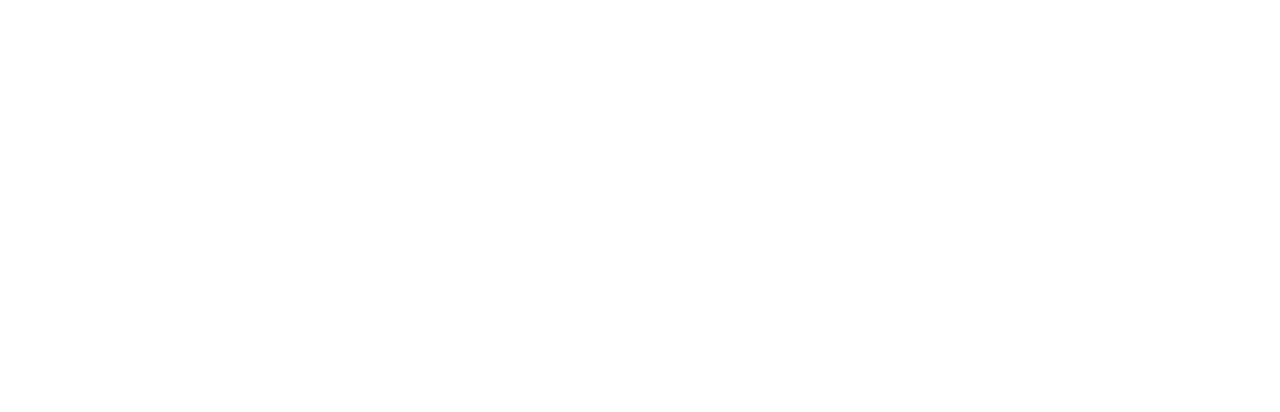
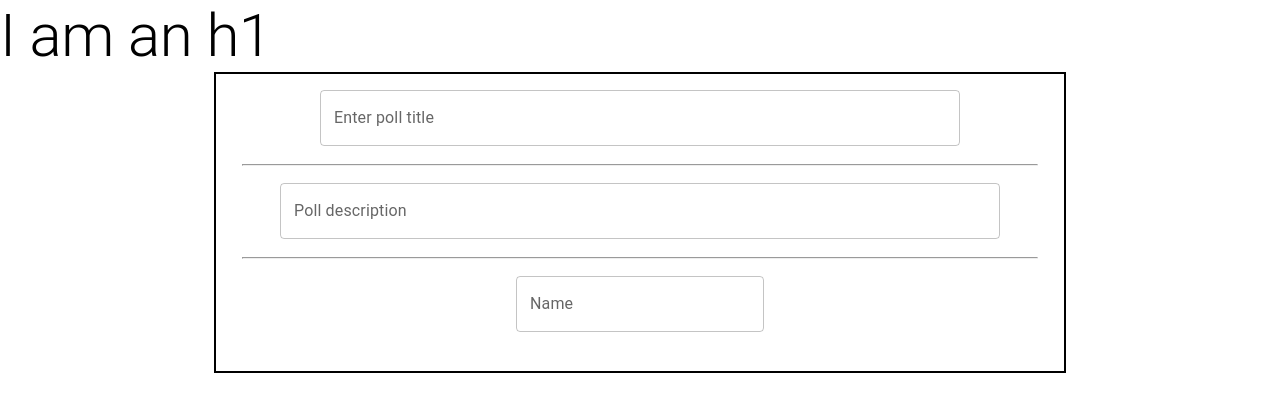
Before and after one commit to kartik7120/Survey-App, a React (Create React App) app: page /poll in a window 1280 px wide. Before the commit this address had no page. Shown: the top 412 px of the page. Built offline with nearby package versions, Linux system fonts and the light colour scheme.

Commit message:
Adding components to the Create poll page

```diff
--- a/src/App.js
+++ b/src/App.js
@@ -1,6 +1,7 @@
 import logo from "./logo.svg";
 import "./App.css";
 import React from "react";
+import "./style.css";
 // import { set } from "../server/app";
 
 function App() {
--- /dev/null
+++ b/src/components/Option.jsx
@@ -0,0 +1,12 @@
+import { TextField } from "@mui/material";
+
+function Option(props) {
+  return (
+    <TextField
+      helperText=" "
+      id="demo-helper-text-aligned-no-helper"
+      label="Name"
+    />
+  );
+}
+export default Option;
--- a/src/components/Poll.jsx
+++ b/src/components/Poll.jsx
@@ -1,4 +1,27 @@
+import { Container, Divider, Typography } from "@mui/material";
+import PollTextArea from "./PollTextArea";
+import Title from "./Title";
+import Option from "./Option";
 function Poll(props) {
-
+  return (
+    <>
+      <Typography variant="h2" component={"h1"}>
+        I am an h1
+      </Typography>
+      <Container maxWidth="md">
+        <div className="poll--create">
+          <Title />
+          <Divider orientation="vertical" flexItem>
+            <hr />
+          </Divider>
+          <PollTextArea />
+          <Divider orientation="vertical" flexItem>
+            <hr />
+          </Divider>
+          <Option />
+        </div>
+      </Container>
+    </>
+  );
 }
 export default Poll;
--- /dev/null
+++ b/src/components/PollTextArea.jsx
@@ -0,0 +1,15 @@
+import { TextField } from "@mui/material";
+
+function PollTextArea(props) {
+  //   return <textarea name="" id="" cols="10" rows="10" ></textarea>;
+  return (
+    <TextField
+      id="outlined-textarea"
+      label="Poll description"
+      placeholder="Enter description"
+      multiline
+      sx={{ width: "45em" }}
+    />
+  );
+}
+export default PollTextArea;
--- /dev/null
+++ b/src/components/Title.jsx
@@ -0,0 +1,14 @@
+import { TextField } from "@mui/material";
+
+function Title(props) {
+  return (
+    <TextField
+      fullWidth
+      type={"text"}
+      sx={{ width: "40em", fontSize: "1em" }}
+      id={"pollTitle"}
+      label={"Enter poll title"}
+    />
+  );
+}
+export default Title;
--- a/src/index.js
+++ b/src/index.js
@@ -7,6 +7,7 @@ import { Route, Routes } from 'react-router';
 import { BrowserRouter } from 'react-router-dom';
 import Home from "./routes/Home";
 import About from './routes/About';
+import Poll from './components/Poll';
 
 const root = ReactDOM.createRoot(document.getElementById('root'));
 root.render(
@@ -16,6 +17,7 @@ root.render(
         <Route path='/' element={<App />} />
         <Route path='home' element={<Home />} />
         <Route path='about' element={<About />} />
+        <Route path='poll' element={<Poll />} />
       </Routes>
     </React.StrictMode>
   </BrowserRouter>
--- /dev/null
+++ b/src/style.css
@@ -0,0 +1,14 @@
+h1 {
+  margin: 0 auto;
+}
+.poll--create {
+  display: flex;
+  flex-direction: column;
+  justify-content: center;
+  align-items: center;
+  border: 2px solid black;
+  padding: 1em;
+}
+#pollTitle {
+  align-self: flex-start;
+}
```
